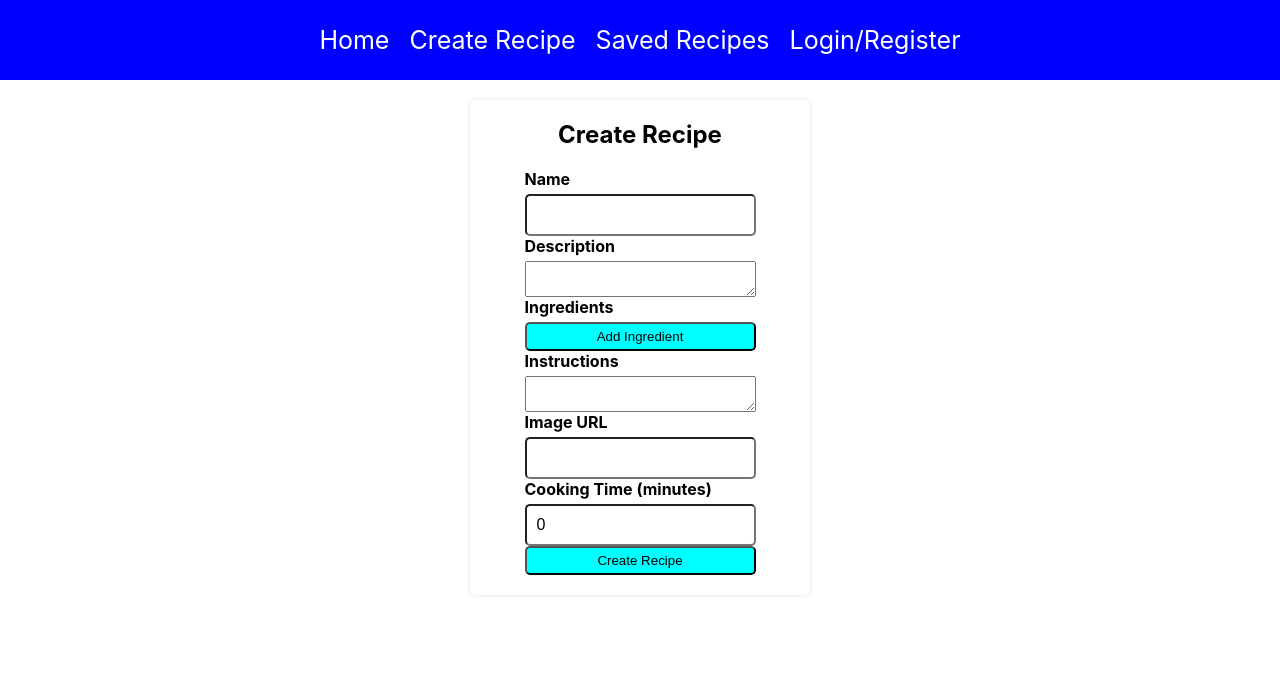
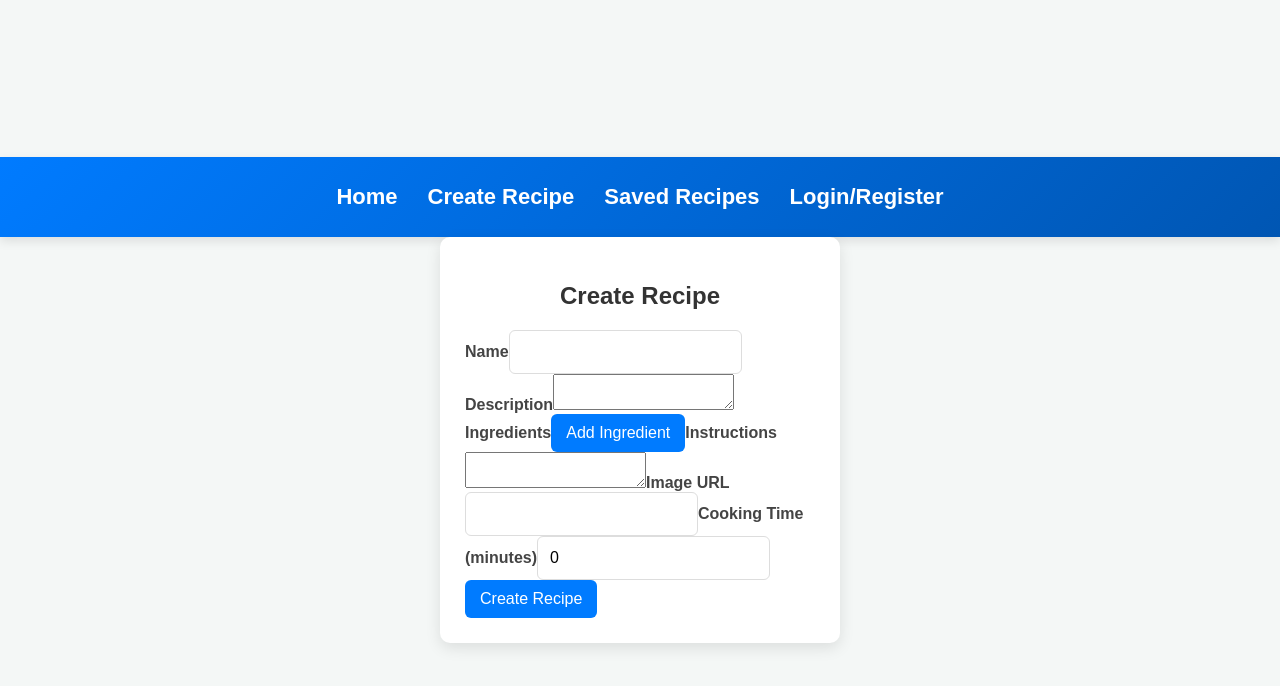
Before and after one commit to bharathv005/rec_client_frontend, a React (Create React App) app: page /create-recipe in a window 1280 px wide. Shown: the top 686 px of the page. Built offline with nearby package versions, Linux system fonts and the light colour scheme.

Commit message:
frontend

```diff
--- a/src/App.css
+++ b/src/App.css
@@ -1,138 +1,164 @@
+/* General Styles */
+body {
+  margin: 0;
+  padding: 0;
+  font-family: "Poppins", sans-serif;
+  background-color: #f4f7f6;
+  color: #333;
+}
+
+/* Centering app */
 .App {
   display: flex;
   flex-direction: column;
   justify-content: center;
   align-items: center;
-  font-family: -apple-system, BlinkMacSystemFont, "Segoe UI", Roboto, Oxygen,
-    Ubuntu, Cantarell, "Open Sans", "Helvetica Neue", sans-serif;
+  min-height: 100vh;
 }
 
-body {
-  margin: 0;
-  padding: 0;
+/* Navbar Styling */
+.navbar {
+  width: 100%;
+  height: 80px;
+  background: linear-gradient(135deg, #007bff, #0056b3);
+  display: flex;
+  justify-content: center;
+  align-items: center;
+  color: white;
+  font-size: 22px;
+  font-weight: bold;
+  box-shadow: 0 4px 10px rgba(0, 0, 0, 0.1);
 }
 
+.navbar a {
+  color: white;
+  text-decoration: none;
+  margin: 15px;
+  transition: all 0.3s ease-in-out;
+}
+
+.navbar a:hover {
+  transform: scale(1.1);
+  border-bottom: 3px solid white;
+}
+
+/* Authentication Container */
 .auth {
   display: flex;
   justify-content: center;
   align-items: center;
   height: 100vh;
-  background-color: #f2f2f2;
+  background: #f2f2f2;
 }
 
 .auth-container {
-  display: flex;
-  flex-direction: column;
-  justify-content: center;
-  align-items: center;
-  padding: 20px;
-  background-color: white;
-  border-radius: 5px;
-  box-shadow: 0 0 5px rgba(0, 0, 0, 0.1);
-  margin: 20px;
+  padding: 25px;
+  background: white;
+  border-radius: 10px;
+  box-shadow: 0 5px 15px rgba(0, 0, 0, 0.2);
   width: 400px;
+  text-align: center;
 }
 
+.auth-container h2 {
+  margin-bottom: 15px;
+}
+
+/* Form Styles */
 .form-group {
   display: flex;
   flex-direction: column;
-  margin-bottom: 20px;
+  margin-bottom: 15px;
 }
 
 label {
-  font-weight: bold;
+  font-weight: 600;
   margin-bottom: 5px;
+  color: #444;
 }
 
 input {
-  padding: 10px;
+  padding: 12px;
   font-size: 16px;
-  border-radius: 5px;
+  border: 1px solid #ddd;
+  border-radius: 6px;
+  transition: 0.3s;
 }
 
-.navbar {
-  margin: 0;
-  width: 100%;
-  height: 80px;
-  background-color: blue;
-  display: flex;
-  justify-content: center;
-  align-items: center;
-  color: white;
-  text-decoration: none;
+input:focus {
+  border-color: #007bff;
+  outline: none;
+  box-shadow: 0 0 5px rgba(0, 123, 255, 0.4);
 }
 
-a {
+/* Button Styling */
+button {
+  padding: 10px 15px;
+  font-size: 16px;
+  border: none;
+  border-radius: 6px;
+  background: #007bff;
   color: white;
-  text-decoration: none;
-  margin: 10px;
-  font-size: 25px;
-}
-a:hover{
-  scale: 1.1;
-  border-bottom: 2px dotted red;
+  cursor: pointer;
+  transition: 0.3s;
 }
 
+button:hover {
+  background: #0056b3;
+}
+
+/* Recipe Creation Section */
 .create-recipe {
   display: flex;
   flex-direction: column;
-  justify-content: center;
   align-items: center;
-  padding: 20px;
-  background-color: white;
-  border-radius: 5px;
-  box-shadow: 0 0 5px rgba(0, 0, 0, 0.1);
-  margin: 20px;
-  width: 300px;
+  padding: 25px;
+  background: white;
+  border-radius: 10px;
+  box-shadow: 0 5px 15px rgba(0, 0, 0, 0.1);
+  width: 350px;
 }
+
 .create-recipe form {
-  display: flex;
-  flex-direction: column;
+  width: 100%;
 }
+
+/* Grid Layout for Lists */
 ul {
   list-style: none;
   padding: 0;
-  margin: 0;
   display: grid;
-  grid-template-columns: repeat(2, 1fr);
-  gap: 10px;
+  grid-template-columns: repeat(auto-fit, minmax(150px, 1fr));
+  gap: 15px;
 }
 
 li {
-  border: 1px solid black;
-  padding: 10px;
-  margin-bottom: 10px;
+  background: #fff;
+  border: 1px solid #ddd;
+  padding: 12px;
+  border-radius: 6px;
+  box-shadow: 0 2px 5px rgba(0, 0, 0, 0.1);
 }
 
-h2 {
-  margin-top: 0;
-}
-
+/* Images */
 img {
   max-width: 100%;
   height: auto;
-  margin-bottom: 10px;
+  border-radius: 8px;
 }
 
-img {
-  width: 400px;
+/* Responsive Design */
+@media (max-width: 600px) {
+  .auth-container,
+  .create-recipe {
+    width: 90%;
+  }
+
+  .navbar {
+    font-size: 18px;
+  }
+
+  ul {
+    grid-template-columns: 1fr;
+  }
 }
-
-p {
-  max-width: 400px;
-  font-size: 12px;
-  display: -webkit-box;
-  line-clamp: 5;
-  -webkit-line-clamp: 3; /* Limit to 3 lines */
-  -webkit-box-orient: vertical;
-  overflow: hidden;
-  text-overflow: ellipsis;
-  max-height: 6em
-}
-
-button{
-  padding: 5px;
-  cursor: pointer;
-  border-radius: 5px;
-  background-color: aqua;
-}
```
